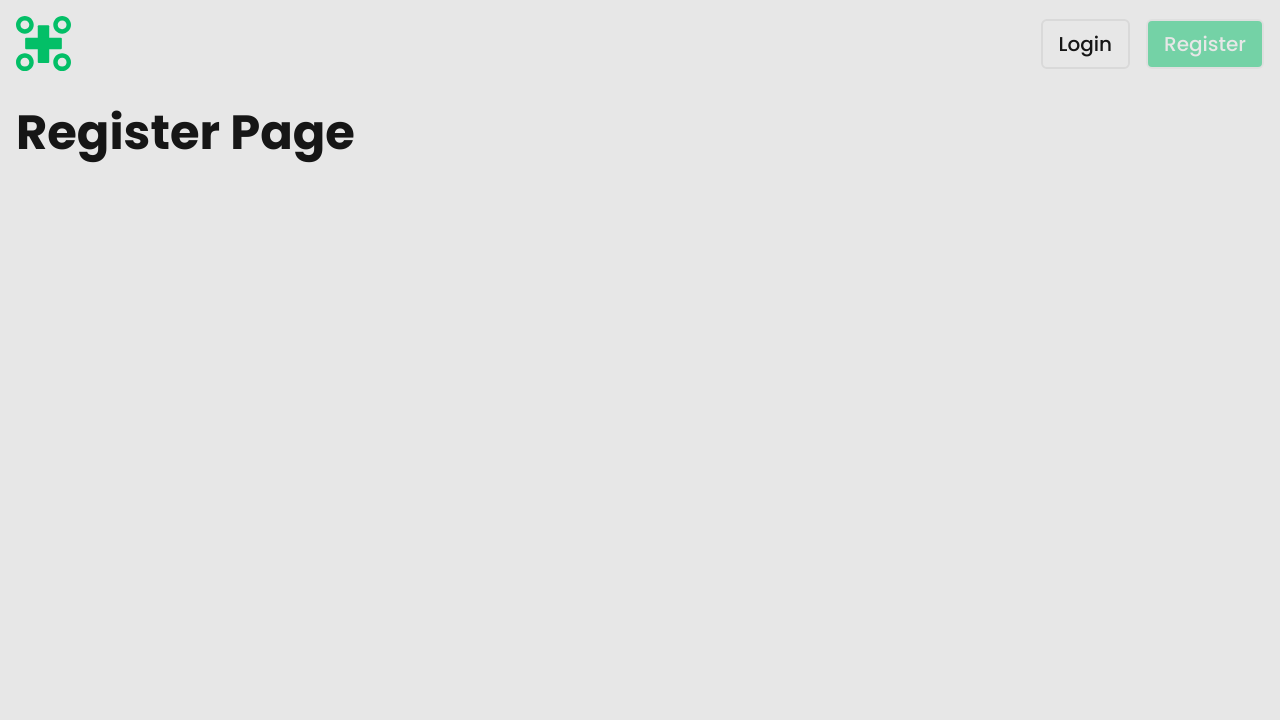
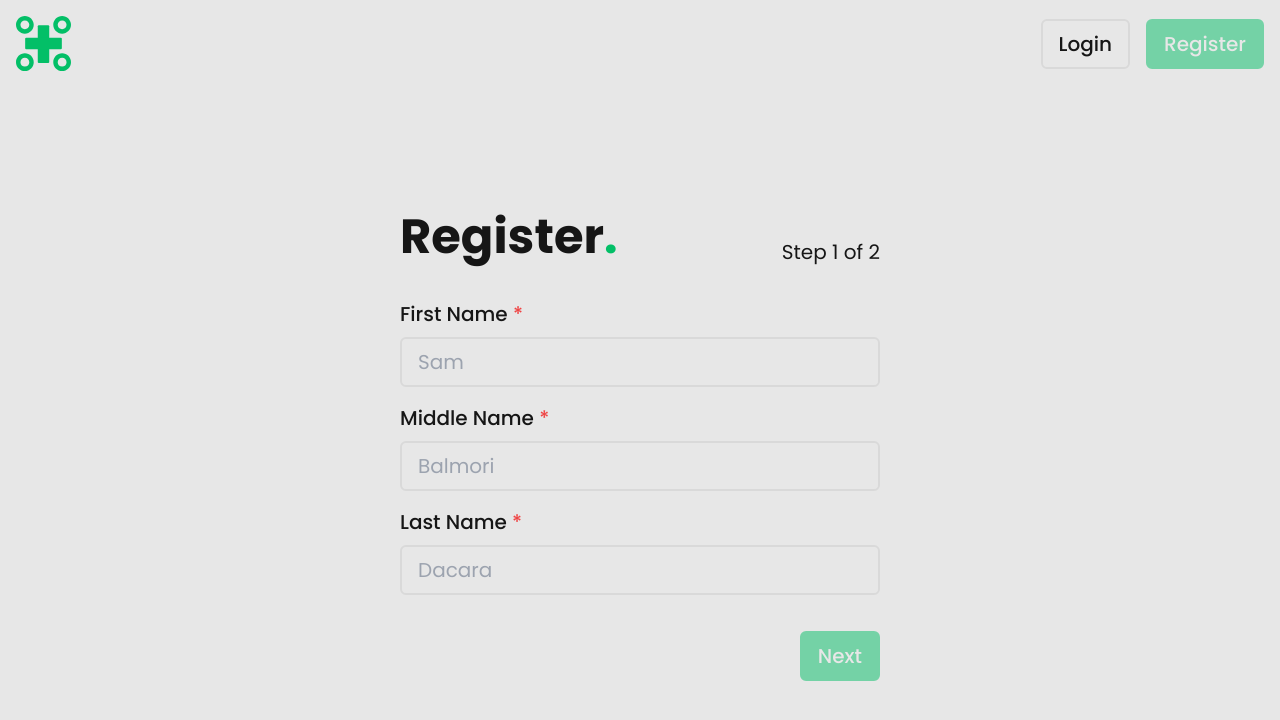
Before and after one commit to Samshh/OBGYN-Website, a React (Vite) app in the folder frontend/: page /register in a window 1280 px wide. Shown: the top 720 px of the page. Built offline with nearby package versions, Linux system fonts and the light colour scheme.

Commit message:
added register step 1 with validation

```diff
--- a/frontend/package.json
+++ b/frontend/package.json
@@ -18,7 +18,8 @@
     "react-dom": "^18.3.1",
     "react-router-dom": "^6.26.1",
     "tailwind-merge": "^2.5.2",
-    "tailwindcss-animate": "^1.0.7"
+    "tailwindcss-animate": "^1.0.7",
+    "zustand": "^4.5.5"
   },
   "devDependencies": {
     "@eslint/js": "^9.9.0",
--- /dev/null
+++ b/frontend/src/folds/register-fold/components/RegisterStep1.tsx
@@ -0,0 +1,108 @@
+import { ChangeEvent } from "react";
+import useRegisterStore from "../store";
+import { useShallow } from "zustand/react/shallow";
+
+export default function RegisterStep1() {
+  const [
+    firstName,
+    middleName,
+    lastName,
+    birthDate,
+    seggs,
+    homeAddress,
+    setFirstName,
+    setMiddleName,
+    setLastName,
+    setBirthDate,
+    setSeggs,
+    setHomeAddress,
+  ] = useRegisterStore(
+    useShallow((state) => [
+      state.firstName,
+      state.middleName,
+      state.lastName,
+      state.birthDate,
+      state.seggs,
+      state.homeAddress,
+      state.setFirstName,
+      state.setMiddleName,
+      state.setLastName,
+      state.setBirthDate,
+      state.setSeggs,
+      state.setHomeAddress,
+    ])
+  );
+
+  const handleChange =
+    (setter: (value: string) => void) => (e: ChangeEvent<HTMLInputElement>) => {
+      setter(e.target.value);
+    };
+
+  return (
+    <>
+      <div className="flex flex-col gap-[0.5rem]">
+        <label htmlFor="firstName">
+          First Name{!firstName && <span className="text-red-500"> *</span>}
+        </label>
+        <input
+          type="text"
+          value={firstName || ""}
+          onChange={handleChange(setFirstName)}
+          placeholder="Sam"
+        />
+      </div>
+      <div className="flex flex-col gap-[0.5rem]">
+        <label htmlFor="middleName">Middle Name{!middleName && <span className="text-red-500"> *</span>}</label>
+        <input
+          type="text"
+          value={middleName || ""}
+          onChange={handleChange(setMiddleName)}
+          placeholder="Balmori"
+        />
+      </div>
+      <div className="flex flex-col gap-[0.5rem]">
+        <label htmlFor="lastName">Last Name{!lastName && <span className="text-red-500"> *</span>}</label>
+        <input
+          type="text"
+          value={lastName || ""}
+          onChange={handleChange(setLastName)}
+          placeholder="Dacara"
+        />
+      </div>
+      <div className="flex flex-col gap-[0.5rem]">
+        <label htmlFor="birthDate">Birth Date{!birthDate && <span className="text-red-500"> *</span>}</label>
+        <input
+          type="text"
+          value={birthDate || ""}
+          onChange={handleChange(setBirthDate)}
+          placeholder="09-04-03"
+        />
+      </div>
+      <div className="flex flex-col gap-[0.5rem]">
+        <label htmlFor="seggs">Sex{!seggs && <span className="text-red-500"> *</span>}</label>
+        <select
+          id="seggs"
+          value={seggs || ""}
+          onChange={(e) =>
+            handleChange(setSeggs)(
+              e as unknown as ChangeEvent<HTMLInputElement>
+            )
+          }
+        >
+          <option value="" disabled>Select</option>
+          <option value="Male">Male</option>
+          <option value="Female">Female</option>
+        </select>
+      </div>
+      <div className="flex flex-col gap-[0.5rem]">
+        <label htmlFor="homeAddress">Home Address{!homeAddress && <span className="text-red-500"> *</span>}</label>
+        <input
+          type="text"
+          value={homeAddress || ""}
+          onChange={handleChange(setHomeAddress)}
+          placeholder="House #, Street, City, Province"
+        />
+      </div>
+    </>
+  );
+}
--- /dev/null
+++ b/frontend/src/folds/register-fold/components/RegisterStep2.tsx
@@ -0,0 +1,5 @@
+export default function RegisterStep2() {
+  return (
+    <h1>step 2</h1>
+  )
+}
--- a/frontend/src/folds/register-fold/index.tsx
+++ b/frontend/src/folds/register-fold/index.tsx
@@ -1,8 +1,105 @@
+import useRegisterStore from "./store";
+import { useShallow } from "zustand/react/shallow";
+import RegisterStep1 from "./components/RegisterStep1";
+import RegisterStep2 from "./components/RegisterStep2";
+import { Navigate } from "react-router-dom";
+import { useEffect } from "react";
+
 export default function RegisterFold() {
+  const [
+    step,
+    goToPrevStep,
+    goToNextStep,
+    resetValues,
 
-  return(
+    // step 1
+    firstName,
+    middleName,
+    lastName,
+    birthDate,
+    seggs,
+    homeAddress,
+  ] = useRegisterStore(
+    useShallow((state) => [
+      state.step,
+      state.goToPrevStep,
+      state.goToNextStep,
+      state.resetValues,
+
+      // step 1
+      state.firstName,
+      state.middleName,
+      state.lastName,
+      state.birthDate,
+      state.seggs,
+      state.homeAddress,
+    ])
+  );
+
+  useEffect(() => {
+    resetValues();
+  }, [resetValues]);
+
+  const isStep1Valid = () => {
+    return (
+      firstName &&
+      middleName &&
+      lastName &&
+      birthDate &&
+      seggs &&
+      homeAddress
+    );
+  };
+
+  return (
     <section>
-      <h1>Register Page</h1>
+      <div className="flex flex-col flex-grow justify-center items-center">
+        <form id="homeForm">
+          <div className="flex justify-between items-end">
+            <h1>
+              Register<em>.</em>
+            </h1>
+            <p>Step {step} of 2</p>
+          </div>
+          <div className="overflow-y-scroll">
+            <div className="flex flex-col gap-[1rem] h-[300px]">
+              {step === 1 ? (
+                <RegisterStep1 />
+              ) : step === 2 ? (
+                <RegisterStep2 />
+              ) : (
+                <Navigate to="/register" />
+              )}
+            </div>
+          </div>
+          <div className="flex justify-end items-center gap-[1rem]">
+            {step === 2 && (
+              <button type="button" onClick={() => goToPrevStep()}>
+                Back
+              </button>
+            )}
+
+            {step === 2 ? (
+              <button
+                type="button"
+                onClick={() => goToNextStep()}
+                className="specialButton"
+              >
+                Finish
+              </button>
+            ) : (
+              <button
+                type="button"
+                onClick={() => goToNextStep()}
+                className="specialButton"
+                disabled={!isStep1Valid()}
+              >
+                Next
+              </button>
+            )}
+          </div>
+        </form>
+      </div>
     </section>
   );
 }
--- /dev/null
+++ b/frontend/src/folds/register-fold/store.tsx
@@ -0,0 +1,117 @@
+import { create } from "zustand";
+
+interface RegisterStore {
+  step: number;
+
+  // step 1
+  firstName: string | null;
+  middleName: string | null;
+  lastName: string | null;
+  birthDate: string | null;
+  seggs: string | null;
+  homeAddress: string | null;
+
+  // step 2
+  username: string | null;
+  password: string | null;
+  contactNumber: string | null;
+  emailAddress: string | null;
+
+  // final
+  finish: boolean;
+}
+
+interface RegisterActions {
+  goToNextStep: () => void;
+  goToPrevStep: () => void;
+  resetValues: () => void;
+
+  // step 1
+  setFirstName: (newFirstName: string) => void;
+  setMiddleName: (newMiddleName: string) => void;
+  setLastName: (newLastName: string) => void;
+  setBirthDate: (newBirthDate: string) => void;
+  setSeggs: (newSeggs: string) => void;
+  setHomeAddress: (newHomeAddress: string) => void;
+
+  // step 2
+  setUsername: (newUsername: string) => void;
+  setPassword: (newPassword: string) => void;
+  setContactNumber: (newContactNumber: string) => void;
+  setEmailAddress: (newEmailAddress: string) => void;
+
+  // final
+  finishRegistration: (newFinishRegistration: boolean) => void;
+}
+
+type RegisterState = RegisterStore & RegisterActions;
+
+const defaultValues: RegisterStore = {
+  step: 1,
+
+  // step 1
+  firstName: null,
+  middleName: null,
+  lastName: null,
+  birthDate: null,
+  seggs: null,
+  homeAddress: null,
+
+  // step 2
+  username: null,
+  password: null,
+  contactNumber: null,
+  emailAddress: null,
+
+  // final
+  finish: false,
+};
+
+const useRegisterStore = create<RegisterState>((set) => ({
+  ...defaultValues,
+
+  goToNextStep: () => {
+    set((state) => {
+      if (state.step < 2) {
+        return { step: state.step + 1 };
+      } else {
+        console.error("Cannot go to next step");
+        return state;
+      }
+    });
+  },
+
+  goToPrevStep: () => {
+    set((state) => {
+      if (state.step > 1) {
+        return { step: state.step - 1 };
+      } else {
+        console.error("Cannot go to previous step");
+        return state;
+      }
+    });
+  },
+
+  resetValues: () => set({ ...defaultValues }),
+
+  // step 1
+  setFirstName: (newFirstName) => set({ firstName: newFirstName }),
+  setMiddleName: (newMiddleName) => set({ middleName: newMiddleName }),
+  setLastName: (newLastName) => set({ lastName: newLastName }),
+  setBirthDate: (newBirthDate) => set({ birthDate: newBirthDate }),
+  setSeggs: (newSeggs) => set({ seggs: newSeggs }),
+  setHomeAddress: (newHomeAddress) => set({ homeAddress: newHomeAddress }),
+
+  // step 2
+  setUsername: (newUsername) => set({ username: newUsername }),
+  setPassword: (newPassword) => set({ password: newPassword }),
+  setContactNumber: (newContactNumber) =>
+    set({ contactNumber: newContactNumber }),
+  setEmailAddress: (newEmailAddress) => set({ emailAddress: newEmailAddress }),
+
+  // final
+  finishRegistration: (newFinishRegistration) =>
+    set({ finish: newFinishRegistration }),
+}));
+
+export default useRegisterStore;
--- a/frontend/src/index.css
+++ b/frontend/src/index.css
@@ -15,6 +15,19 @@
   #root {
     width: 100%;
     min-height: 100vh;
+  }
+
+  ::-webkit-scrollbar {
+    width: 0.5rem;
+  }
+
+  ::-webkit-scrollbar-thumb {
+    background: #888;
+    border-radius: 10px;
+  }
+
+  ::-webkit-scrollbar-thumb:hover {
+    background: #555;
   }
 
   /* Overflow Debugger */
@@ -68,21 +81,29 @@
   /* Buttons */
 
   button {
-    @apply font-medium text-[0.85rem] md:text-[1.25rem] py-2 px-4 rounded-md border-2 border-border bg-white hover:bg-accent hover:text-white transition-colors duration-200 ease-in-out disabled:pointer-events-none disabled:text-white disabled:bg-accent disabled:opacity-50;
+    @apply font-medium text-[0.85rem] md:text-[1.25rem] py-2 px-4 rounded-md border-2 border-border bg-white hover:bg-accent hover:text-white hover:border-accent transition-colors duration-200 ease-in-out disabled:pointer-events-none disabled:text-white disabled:bg-accent disabled:opacity-50 disabled:border-accent;
   }
 
-  #specialButton {
+  .specialButton {
     @apply font-medium text-[0.85rem] md:text-[1.25rem] py-2 px-4 rounded-md border-2 text-white border-accent bg-accent hover:bg-white hover:text-accent transition-colors duration-200 ease-in-out disabled:pointer-events-none disabled:opacity-50;
   }
 
 
   /* Forms */
 
+  #homeForm {
+    @apply flex flex-col gap-[2rem] w-full max-w-[480px];
+  }
+
   label {
     @apply font-medium text-[0.85rem] md:text-[1.25rem];
   }
 
   input {
+    @apply font-normal text-[0.85rem] md:text-[1.25rem] py-2 px-4 rounded-md border-2 border-border bg-white focus:outline-none focus:border-accent;
+  }
+
+  select {
     @apply font-normal text-[0.85rem] md:text-[1.25rem] py-2 px-4 rounded-md border-2 border-border bg-white focus:outline-none focus:border-accent;
   }
 }
```
Also changed, not shown: frontend/src/folds/login-fold/index.tsx (+11 -9 lines), 1 other file (tests, documents, lock files or other folders).
